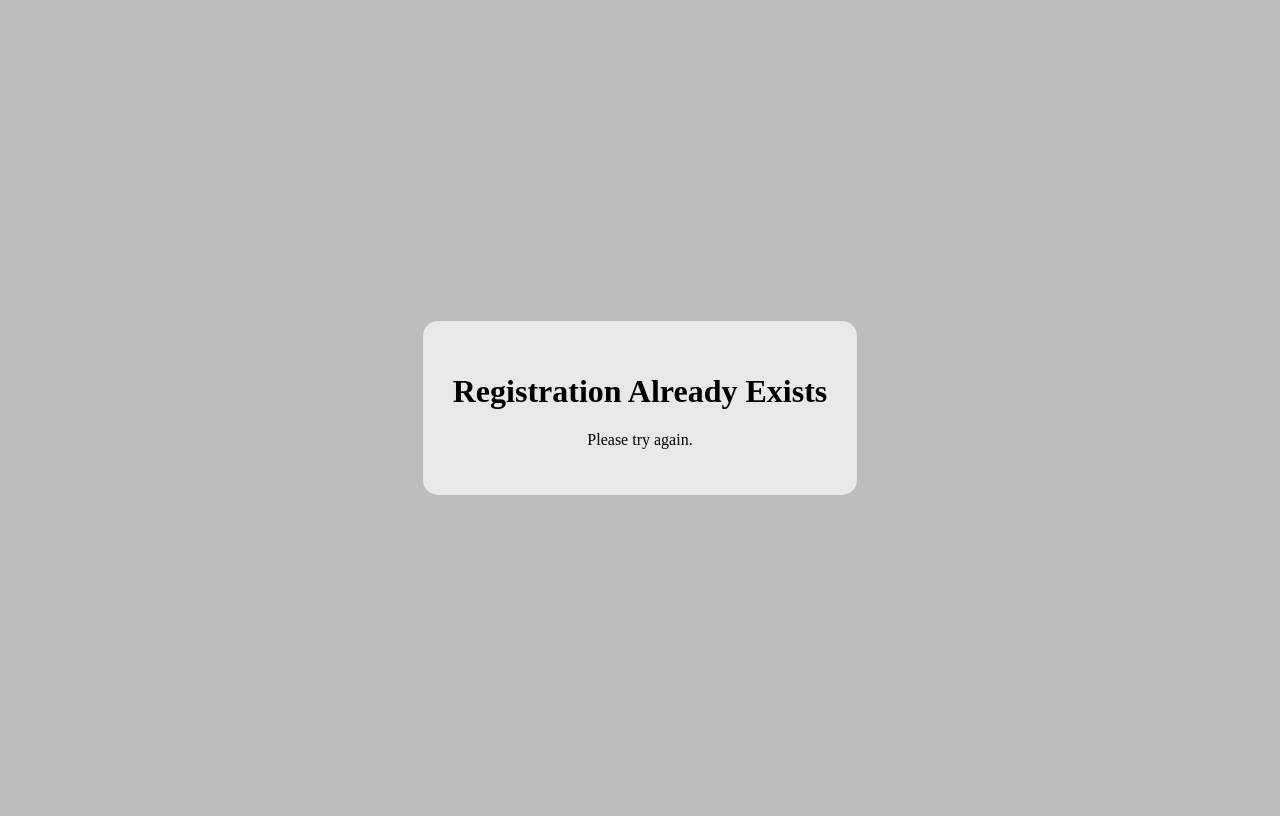
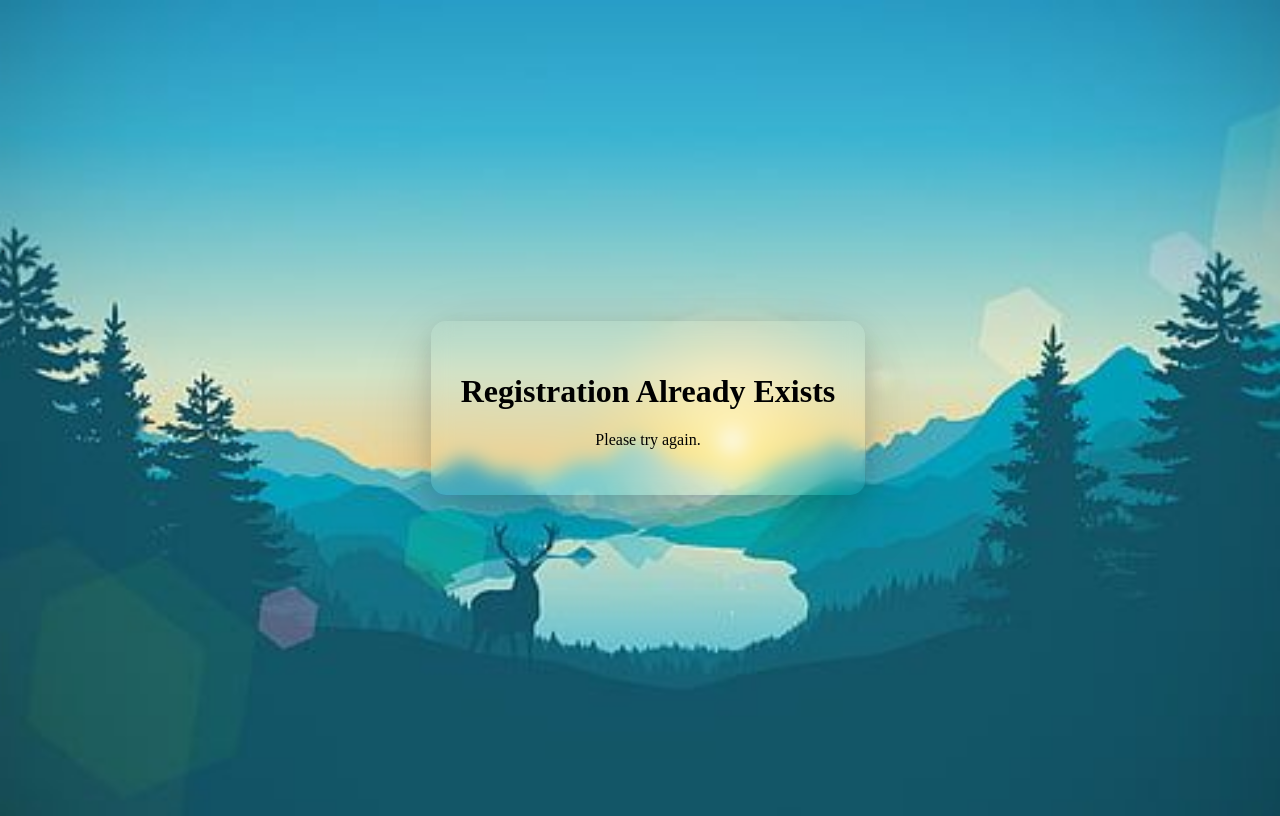
Before and after one commit to GGARJUN/Bharat_intern_task, a website: page frontend/Exists.html in a window 1280 px wide. Drawn offline with Linux system fonts and the light colour scheme.

Commit message:
Fix : css style

```diff
--- a/frontend/Exists.html
+++ b/frontend/Exists.html
@@ -15,21 +15,30 @@
   >
     <style>
       /* Apply glassmorphism effect to the container */
+
+        /* Apply glassmorphism effect to the container */
         .container {
-        background: rgba(255, 255, 255, 0.655); /* Set a semi-transparent white background */
+          /* Set a semi-transparent white background */
           backdrop-filter: blur(10px); /* Apply a blur effect to the background */
           border-radius:15px; /* Rounded corners */
           padding: 30px;
           text-align: center;
+          box-shadow: rgba(17, 17, 26, 0.1) 0px 8px 24px, rgba(17, 17, 26, 0.1) 0px 16px 56px, rgba(17, 17, 26, 0.1) 0px 24px 80px;
+
         }
 
         /* Center the container vertically and horizontally */
         body {
+          height: 100vh;
+      width: 100vw;
+      background: url('./download.jpeg') no-repeat;
+      background-size: cover;
+      background-position: center;
           display: flex;
           justify-content: center;
           align-items: center;
           height: 100vh; /* Ensure full viewport height */
-        background-color: rgb(188, 188, 188);
+          background-color: rgba(233, 233, 233, 0.438);
         }
       </style>
     <div class="container">
```
Also changed, not shown: frontend/error.html (+9 -2 lines), frontend/success.html (+9 -2 lines). Lines whose indentation alone changed are shown as unchanged.
